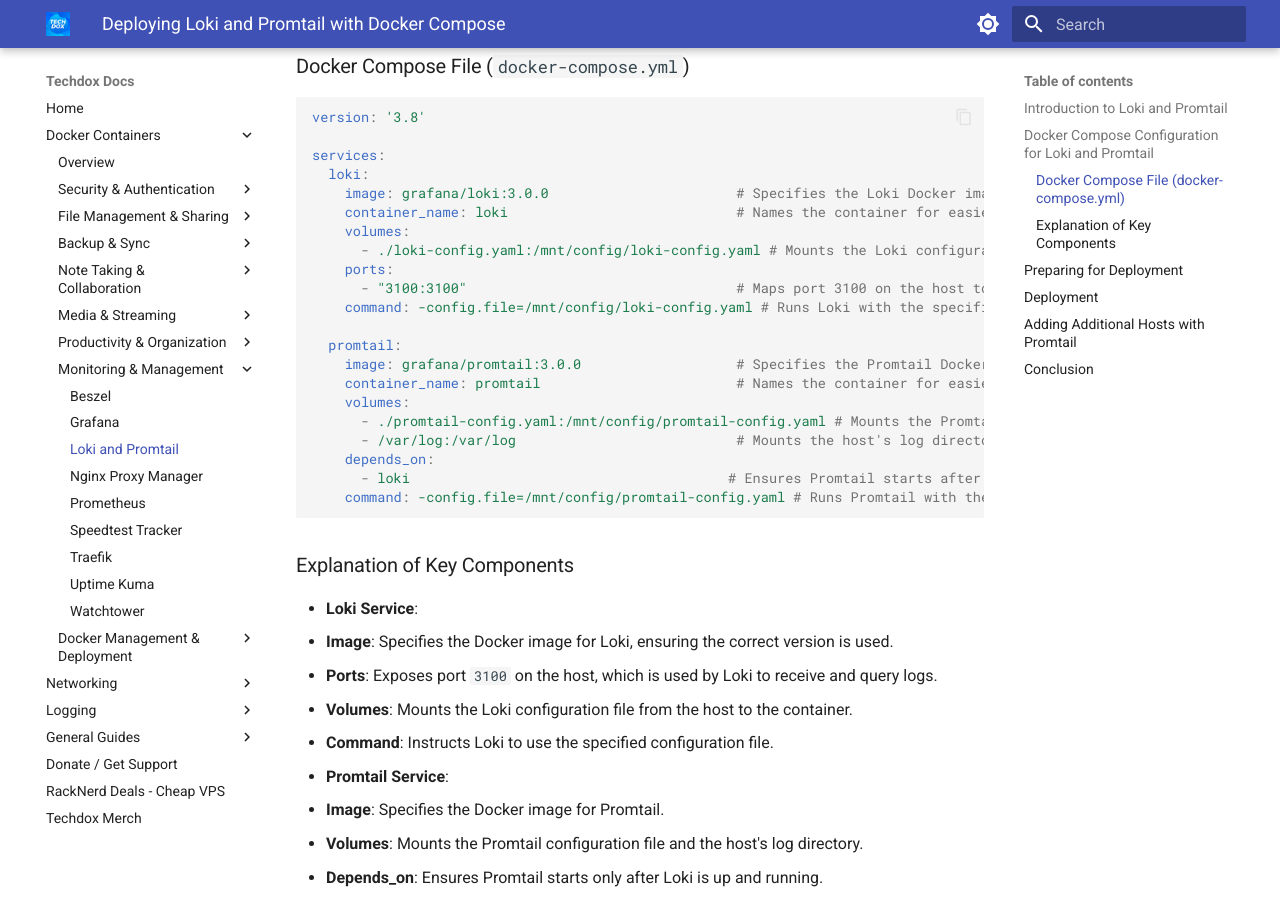
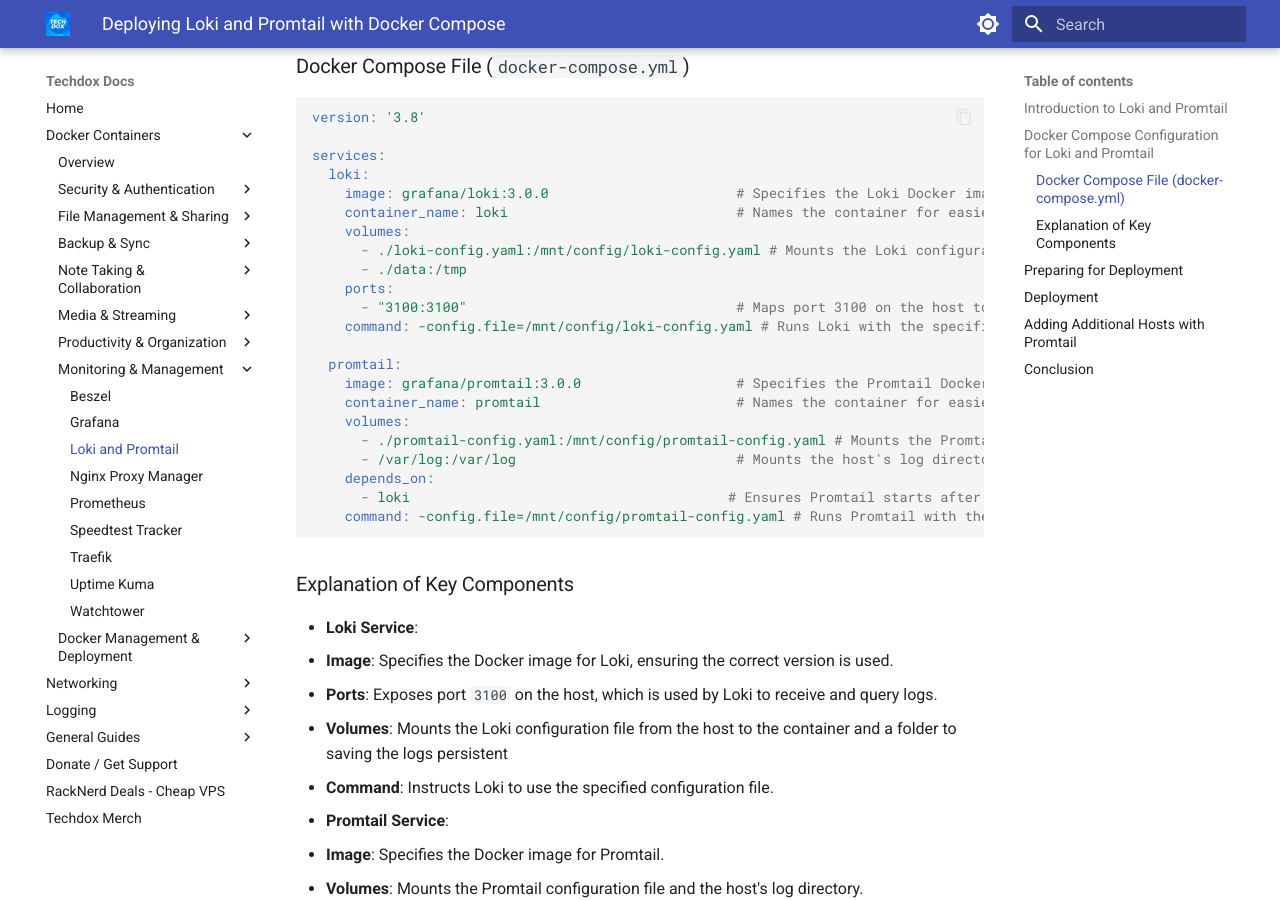
Before and after one commit to Techdox/techdox-docs, an MkDocs documentation site: the page built from docs/loki.md, in a window 1280 px wide and 900 px high, scrolled down 472 px. Built offline with MkDocs 1.6.1 and Material for MkDocs 9.7.7, drawn with Linux system fonts in a browser that asks for light colours.

Commit message:
Update loki.md

```diff
--- a/docs/loki.md
+++ b/docs/loki.md
@@ -24,6 +24,7 @@
     container_name: loki                            # Names the container for easier management.
     volumes:
       - ./loki-config.yaml:/mnt/config/loki-config.yaml # Mounts the Loki configuration file.
+      - ./data:/tmp
     ports:
       - "3100:3100"                                 # Maps port 3100 on the host to port 3100 in the container.
     command: -config.file=/mnt/config/loki-config.yaml # Runs Loki with the specified configuration file.
@@ -44,7 +45,7 @@
 - **Loki Service**:
   - **Image**: Specifies the Docker image for Loki, ensuring the correct version is used.
   - **Ports**: Exposes port `3100` on the host, which is used by Loki to receive and query logs.
-  - **Volumes**: Mounts the Loki configuration file from the host to the container.
+  - **Volumes**: Mounts the Loki configuration file from the host to the container and a folder to saving the logs persistent
   - **Command**: Instructs Loki to use the specified configuration file.
 
 - **Promtail Service**:
```
